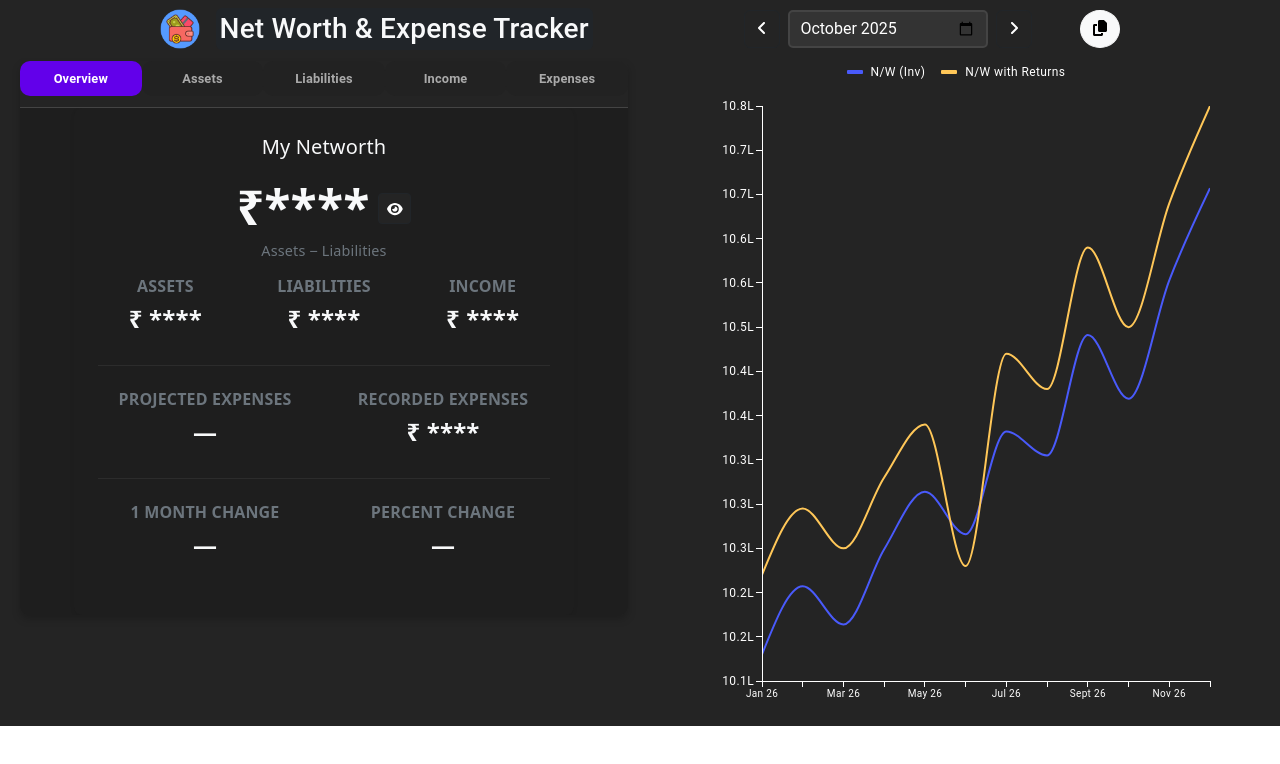
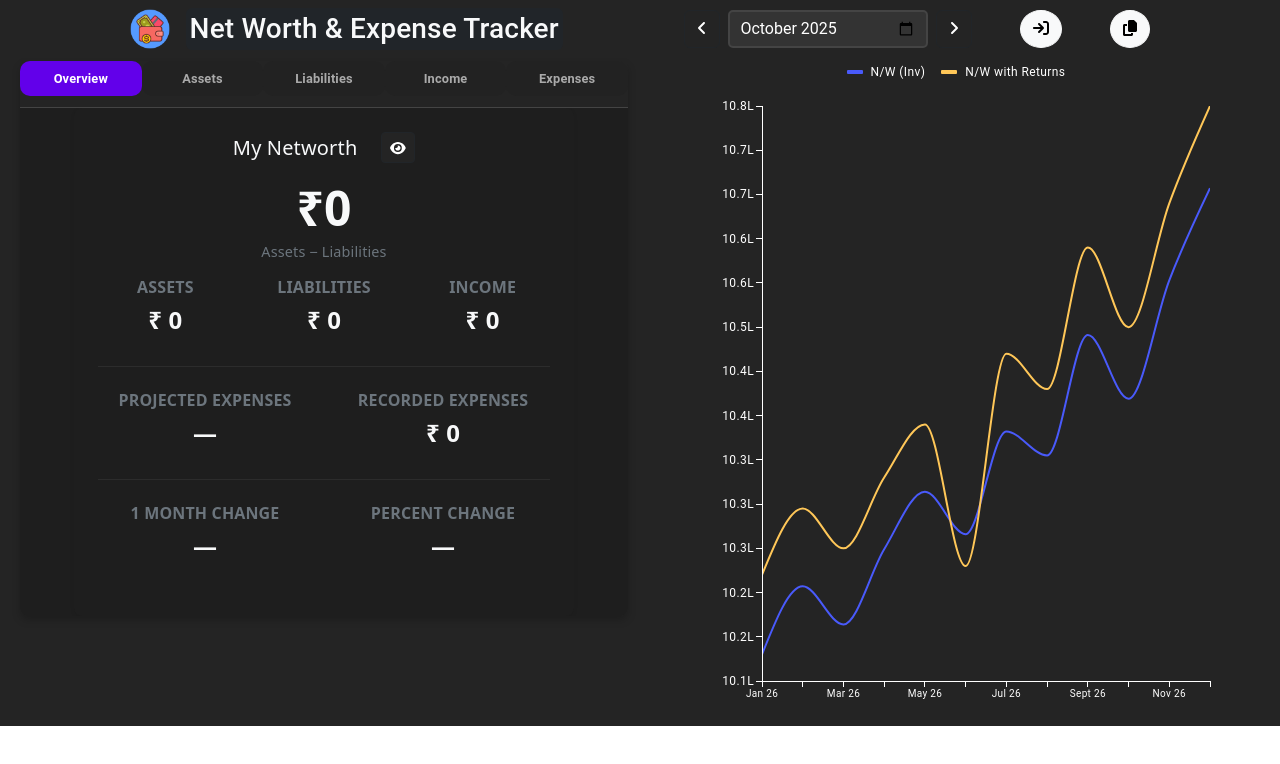
Before and after one commit to Sam1655/Expense-Tracker, a React (Vite) app: page / in a window 1280 px wide. Shown: the top 764 px of the page. Built offline with nearby package versions, Linux system fonts and the light colour scheme.

Commit message:
Impot Data from Clipboard functionality added

```diff
--- a/src/NWTracker/Components/Overview.jsx
+++ b/src/NWTracker/Components/Overview.jsx
@@ -70,7 +70,7 @@ const Overview = ({
       : null;
 
   const displayCurrency = (value, showFullValue = false) =>
-    showDetails ? formatCurrency(value, showFullValue) : "****";
+    showDetails || !value ? formatCurrency(value, showFullValue) : "****";
 
   useEffect(() => {
     setxAxisField([
@@ -89,15 +89,8 @@ const Overview = ({
         backgroundColor: "#1e1e1e",
       }}
     >
-      <div className="mb-3 d-flex align-items-center justify-content-center">
+      <div className="mb-3 d-flex align-items-center justify-content-center gap-4">
         <p className="m-0 fs-5 fw-medium">My Networth</p>
-      </div>
-
-      {/* Main Net Worth */}
-      <div className="d-flex align-items-center justify-content-center gap-2">
-        <h1 className="display-5 fw-bold mb-1">
-          ₹{displayCurrency(netWorth, true)}
-        </h1>
         <button
           type="button"
           className="btn btn-sm btn-dark"
@@ -111,6 +104,13 @@ const Overview = ({
         >
           <FontAwesomeIcon icon={showDetails ? faEyeSlash : faEye} />
         </button>
+      </div>
+
+      {/* Main Net Worth */}
+      <div className="d-flex align-items-center justify-content-center gap-2">
+        <h1 className="display-5 fw-bold mb-1">
+          ₹{displayCurrency(netWorth, true)}
+        </h1>
       </div>
       <p className="text-secondary">Assets − Liabilities</p>
 
@@ -152,7 +152,9 @@ const Overview = ({
           <h6 className="fw-semibold text-uppercase text-secondary">
             Recorded Expenses
           </h6>
-          <h4 className="fw-bold">₹ {displayCurrency(curr?.totalExpenses, true)}</h4>
+          <h4 className="fw-bold">
+            ₹ {displayCurrency(curr?.totalExpenses, true)}
+          </h4>
         </div>
       </div>
 
--- a/src/NWTracker/NetWorthTracker.jsx
+++ b/src/NWTracker/NetWorthTracker.jsx
@@ -11,6 +11,7 @@ import {
   faCopy,
   faAngleLeft,
   faAngleRight,
+  faArrowRightToBracket,
 } from "@fortawesome/free-solid-svg-icons";
 import { TABS } from "./constants";
 import { ToastContainer, toast } from "react-toastify";
@@ -381,6 +382,70 @@ const NetWorthTracker = () => {
     const prevMonth = new Date(year, month + 1, 1).toISOString().slice(0, 7);
     setValue("date", prevMonth);
   });
+
+  const handleCopy = async () => {
+    const confirmed = window.confirm(
+      "Do you want to copy the Data to the Clipboard?",
+    );
+
+    if (!confirmed) return;
+
+    try {
+      await navigator.clipboard.writeText(JSON.stringify(consolidatedData));
+
+      toast.success("Data successfully copied to Clipboard");
+    } catch (error) {
+      toast.error("Error copying data due to Client-Side Restrictions");
+    }
+  };
+
+  const handleImport = async () => {
+    const confirmed = window.confirm(
+      "Do you want to import Data from Clipboard to this Application?",
+    );
+
+    if (!confirmed) return;
+
+    let clipboardText;
+
+    try {
+      clipboardText = await navigator.clipboard.readText();
+    } catch (error) {
+      toast.error("Error reading data due to Client-Side Restrictions");
+      return;
+    }
+
+    let data;
+
+    try {
+      data = JSON.parse(clipboardText);
+    } catch (error) {
+      toast.error("Unable to Replace. Unexpected format of Data in Clipboard");
+      return;
+    }
+
+    // Must be a non-null object and must not be an array
+    if (typeof data !== "object" || data === null || Array.isArray(data)) {
+      toast.error("Unable to Replace. Unexpected format of Data in Clipboard");
+      return;
+    }
+
+    const confirmed2 = window.confirm(
+      "This action will permanently delete your existing Data and replace it with the copied data. Are you sure you want to proceed?",
+    );
+
+    if (!confirmed2) return;
+
+    try {
+      localStorage.setItem("consolidatedData", clipboardText);
+
+      window.alert("Data overwrite successful");
+      window.location.reload();
+    } catch (error) {
+      toast.error("Unable to save the imported Data");
+    }
+  };
+
   return (
     <div className="main-container">
       <form onSubmit={handleSubmit(onSubmit)}>
@@ -404,14 +469,7 @@ const NetWorthTracker = () => {
                 >
                   <FontAwesomeIcon icon={faAngleLeft} />
                 </button>
-                <input
-                  type="month"
-                  {...register("date")}
-                  // control={control}
-                  // onChange={(e) => {
-                  //   handleDateChange(e.target.value);
-                  // }}
-                ></input>
+                <input type="month" {...register("date")}></input>
                 <button
                   onClick={handleNextMonth}
                   type="button"
@@ -420,15 +478,19 @@ const NetWorthTracker = () => {
                   <FontAwesomeIcon icon={faAngleRight} />
                 </button>
               </div>
-
               <button
                 type="button"
+                title="Import Data from Clipboard"
                 className="btn btn-light rounded-circle"
-                onClick={() =>
-                  navigator.clipboard.writeText(
-                    JSON.stringify(consolidatedData),
-                  )
-                }
+                onClick={handleImport}
+              >
+                <FontAwesomeIcon icon={faArrowRightToBracket} />
+              </button>
+              <button
+                type="button"
+                title="Copy Data to Clipboard"
+                className="btn btn-light rounded-circle"
+                onClick={handleCopy}
               >
                 <FontAwesomeIcon icon={faCopy} />
               </button>
```
